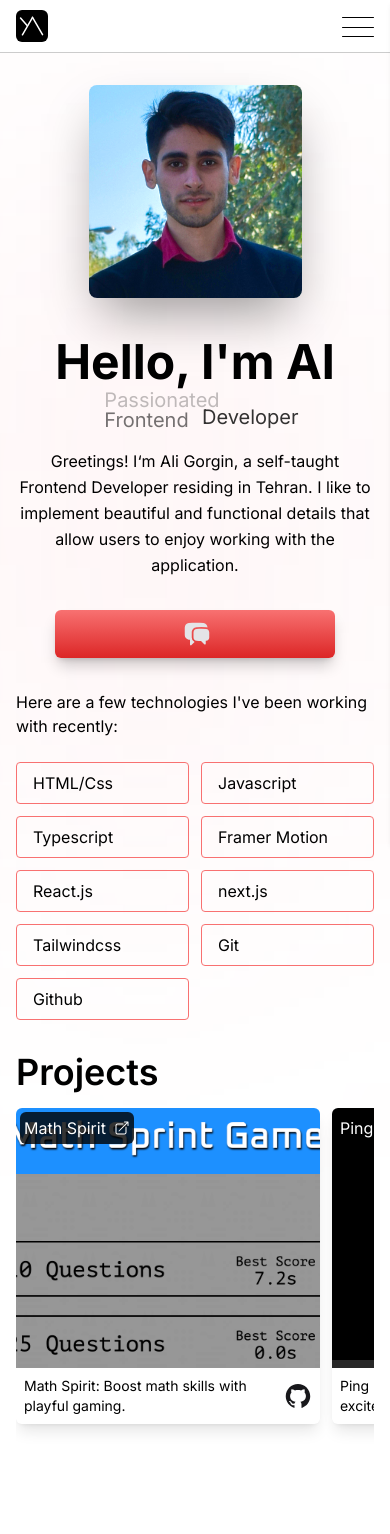
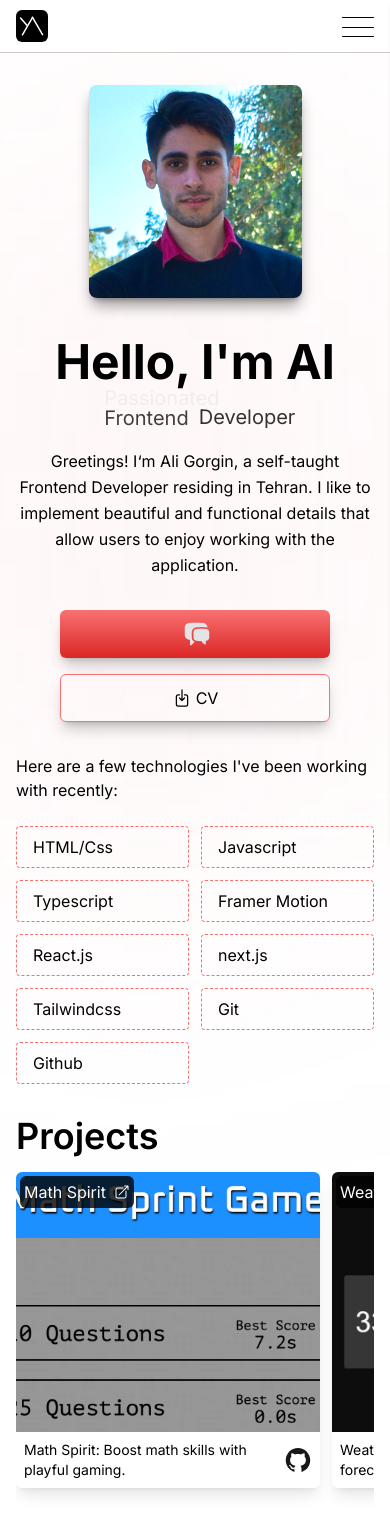
Before and after one commit to aligorgin/frontendali, a Next.js app: page / in a window 390 px wide. Before the commit the page ends 1472 px from the top, so only its background shows below. Built offline with nearby package versions, Linux system fonts and the light colour scheme.

Commit message:
added a new goodies

```diff
--- a/src/app/globals.css
+++ b/src/app/globals.css
@@ -6,15 +6,15 @@
 	.shimmer {
 		background: linear-gradient(
 			90deg,
-			#eeeeee 0%,
-			#eeeeee 35%,
-			#dddddd 45%,
-			#dddddd 55%,
-			#eeeeee 65%,
-			#eeeeee 100%
+			#9E9E9E 0%,
+			#9E9E9E 35%,
+			#8A8A8A 45%,
+			#8A8A8A 55%,
+			#9E9E9E 65%,
+			#9E9E9E 100%
 		);
 		background-size: 400%;
-		animation: loading 1s infinite;
+		animation: loading 1.5s infinite;
 	}
 
 	@keyframes loading {
--- a/src/app/goodies/fliping-card/page.tsx
+++ b/src/app/goodies/fliping-card/page.tsx
@@ -12,8 +12,8 @@ export default function page() {
 							<div className="flex flex-col space-y-2 rounded-bl-md rounded-br-md bg-white p-4 text-black">
 								<p className="text-lg font-semibold">Card Flip</p>
 								<p>
-									Some quick example text to build on the card title and make up
-									the bulk of the card&apos;s content.
+									Lorem ipsum dolor sit amet consectetur adipisicing elit. Fugiat
+									numquam eligendi, nihil eum quas
 								</p>
 								{/* <div className="w-fit rounded-md bg-blue-700 px-4 py-2 text-white">
 									Go somewhere
@@ -36,8 +36,8 @@ export default function page() {
 							</div>
 							<div className="flex flex-col space-y-2 p-4">
 								<p>
-									Some quick example text to build on the card title and make up
-									the bulk of the card&apos;s content.
+									Lorem ipsum dolor sit amet consectetur adipisicing elit. Fugiat
+									numquam eligendi, nihil eum quas
 								</p>
 								<div className="flex space-x-6">
 									<p className="cursor-pointer text-blue-700 hover:underline">
@@ -52,7 +52,7 @@ export default function page() {
 					</div>
 				</div>
 			</div>
-			<div className="fixed bottom-4 rounded-md bg-red-400 p-2 mx-4 text-center md:hidden">
+			<div className="fixed bottom-4 mx-4 rounded-md bg-red-400 p-2 text-center md:hidden">
 				<p>
 					To view the hover effect animation of the card, please check it out on a
 					desktop.
--- a/src/app/goodies/page.tsx
+++ b/src/app/goodies/page.tsx
@@ -4,6 +4,27 @@ import { motion } from 'framer-motion';
 import Goodies from '../../containers/components/Goodies';
 
 export default function Page() {
+	const items = [
+		{
+			href: '/fliping-card',
+			src: '/flipingCard.png',
+			alt: 'fliping Card',
+			name: 'fliping Card'
+		},
+		{
+			href: '/animated-items',
+			src: '/AnimatedItems.png',
+			alt: 'Animated Items',
+			name: 'Animated ITems'
+		},
+		{
+			href: '/carousel-slider',
+			src: '/slider.png',
+			alt: 'carousel slider',
+			name: 'Carousel Slider'
+		}
+	];
+
 	return (
 		<motion.div
 			initial={{ x: 0, y: -50, opacity: 0 }}
@@ -12,18 +33,17 @@ export default function Page() {
 			className="px-4 pt-8 md:px-0"
 		>
 			<div className="grid grid-cols-1 gap-8 sm:grid-cols-2">
-				<Goodies
-					href="/fliping-card"
-					src="/flipingCard.png"
-					alt="fliping Card"
-					name="Fliping Card"
-				/>
-				<Goodies
-					href="/animated-items"
-					src="/AnimatedItems.png"
-					alt="Animated Items"
-					name="Animated ITems"
-				/>
+				{items.map((item, index) => {
+					return (
+						<Goodies
+							key={index}
+							alt={item.alt}
+							href={item.href}
+							name={item.name}
+							src={item.src}
+						/>
+					);
+				})}
 			</div>
 		</motion.div>
 	);
--- a/src/app/temp/page.tsx
+++ b/src/app/temp/page.tsx
@@ -10,7 +10,7 @@ import TicTacToe from '../../containers/practice/TicTacToe';
 export default function Page() {
 	return (
 		<div className="flex min-h-screen items-center justify-center">
-			<TicTacToe />
+			<Slides />
 		</div>
 	);
 }
--- a/src/containers/Header.tsx
+++ b/src/containers/Header.tsx
@@ -3,6 +3,7 @@
 import Image from 'next/image';
 import useDelayedText from '../utils/useDelayedText';
 import clsx from 'clsx';
+import { ArrowDownOnSquareIcon } from '@heroicons/react/24/outline';
 import { ChatBubbleLeftRightIcon } from '@heroicons/react/24/solid';
 import { useContext, useEffect, useState } from 'react';
 import { ModelContext } from '../providers/ModalContext';
@@ -12,7 +13,12 @@ import { motion } from 'framer-motion';
 export default function Header() {
 	const [index, setIndex] = useState(0);
 	const { setOpen, isOpen } = useContext(ModelContext);
+	const [loaded, setLoaded] = useState(true);
 	const text = useDelayedText("ello, I'm Ali", 500);
+
+	const handleImageLoad = () => {
+		setLoaded(false);
+	};
 
 	// this interference with nav hambur menu!
 	useEffect(() => {
@@ -71,20 +77,22 @@ export default function Header() {
 					<div className="absolute left-1/2 top-1/3 -z-50 h-[500px] w-[100px] bg-gradient-to-tr  blur-[200px] dark:from-blue-400/30 dark:to-cyan-400/30 sm:hidden" />
 				</div>
 				<div className="relative mb-10 ml-0 h-[213px] w-[213px] flex-shrink-0 sm:mb-0 sm:ml-16 sm:h-[146px] sm:w-[146px]">
+					{loaded && <div className="shimmer h-full w-full" />}
 					<Image
 						src={'/avatar.jpg'}
 						fill
-						className="rounded-lg object-cover shadow-2xl shadow-black/40 brightness-110 dark:shadow-slate-500/20 "
+						className="rounded-lg object-cover shadow-lg shadow-black/40 brightness-125 dark:shadow-2xl dark:shadow-slate-500/20 dark:brightness-105 "
 						sizes="(max-width: 768px) 100vw, (max-width: 1200px) 50vw, 33vw"
 						alt={'Ali Gorgin'}
 						priority
+						onLoad={handleImageLoad}
 					/>
 				</div>
 			</div>
-			<div className="flex flex-col items-center justify-center pt-8 sm:flex-row sm:justify-start">
+			<div className="flex flex-col items-center justify-center space-x-0 space-y-4 pt-8 sm:flex-row sm:justify-start sm:space-x-4 sm:space-y-0">
 				<button
 					className={clsx(
-						'flex h-[48px] w-[280px] items-center justify-center rounded-md text-white shadow-lg shadow-black/20 transition-all duration-200 active:scale-95 dark:shadow-white/10 sm:h-[40px] sm:w-[170px] sm:hover:-translate-y-[2px] sm:active:translate-y-0',
+						'flex h-[48px] w-[270px] items-center justify-center rounded-md text-white shadow-lg shadow-black/20 transition-all duration-200 active:scale-95 active:shadow-sm dark:shadow-white/10 sm:h-[40px] sm:w-[170px] sm:hover:-translate-y-[2px] sm:active:translate-y-0',
 						'bg-gradient-to-t from-red-600 to-red-400 dark:bg-gradient-to-t dark:from-blue-600 dark:to-blue-400'
 					)}
 					onClick={() => setOpen(true)}
@@ -93,6 +101,17 @@ export default function Header() {
 						<ChatBubbleLeftRightIcon className="w-7 text-zinc-200" />
 					</span>
 				</button>
+				<a
+					target={'_blank'}
+					rel={'noreferrer'}
+					href="https://resume1.storage.iran.liara.space/Aligg.pdf"
+					className="flex h-[48px] w-[270px] items-center justify-center rounded-md border border-red-400 shadow-lg shadow-black/20 transition-all duration-200 active:scale-95 active:shadow-sm dark:border-blue-400 dark:shadow-white/10 sm:h-[40px] sm:w-[170px] sm:hover:-translate-y-[2px] sm:active:translate-y-0 "
+				>
+					<span className="flex items-center justify-center space-x-1">
+						<ArrowDownOnSquareIcon className="w-5 " />
+						<span>CV</span>
+					</span>
+				</a>
 			</div>
 		</motion.header>
 	);
--- a/src/containers/ITechs.tsx
+++ b/src/containers/ITechs.tsx
@@ -26,7 +26,7 @@ export default function ITechs() {
 			<div className="mt-6 grid grid-cols-2 gap-3 md:grid-cols-3">
 				{techNames.map((name, index) => (
 					<div
-						className="rounded border-[0.5px] border-red-400 px-4 py-2 transition hover:scale-105 dark:border-blue-400"
+						className="rounded border-[0.5px] border-dashed border-red-400 px-4 py-2 transition hover:scale-105 dark:border-blue-400"
 						key={index}
 					>
 						{name.name}
--- a/src/containers/Projects.tsx
+++ b/src/containers/Projects.tsx
@@ -7,6 +7,49 @@ import { motion } from 'framer-motion';
 
 export default function Projects() {
 	const [mounted, setMounted] = useState(false);
+
+	const items = [
+		{
+			alt: 'Math spirit game',
+			desc: 'Math Spirit: Boost math skills with playful gaming.',
+			iconSrc: 'https://github.com/aligorgin/MathSprintGame',
+			imageSrc: '/math-spirit.png',
+			websiteSrc: 'https://aligorgin.github.io/MathSprintGame/',
+			name: 'Math Spirit'
+		},
+		{
+			alt: 'Weather Forecast',
+			desc: 'Weather App: Stay informed about the forecast. ',
+			iconSrc: 'https://github.com/aligorgin/weatherS',
+			imageSrc: '/weather.png',
+			websiteSrc: 'https://weather-s3.vercel.app/',
+			name: 'Weather Forecast'
+		},
+		{
+			alt: 'Rock Paper Scissors game',
+			desc: 'Rock-Paper-Scissors: Playful Hand Gesture Game',
+			iconSrc: 'https://github.com/aligorgin/spockRockGame',
+			imageSrc: '/rock.png',
+			websiteSrc: 'https://aligorgin.github.io/spockRockGame/',
+			name: 'Rock Paper Scissors'
+		},
+		{
+			alt: 'outdoors tours',
+			desc: 'Outdoor Tours Template: Book Adventures Today!',
+			iconSrc: 'https://github.com/aligorgin/natours',
+			imageSrc: '/outdoors.png',
+			websiteSrc: 'https://natours-henna.vercel.app/',
+			name: 'Rock Paper Scissors'
+		},
+		{
+			alt: 'Paint clone',
+			desc: 'Paint Clone: Unleash Your Creativity!',
+			iconSrc: 'https://github.com/aligorgin/paintClone',
+			imageSrc: '/paint-clone.png',
+			websiteSrc: 'https://aligorgin.github.io/paintClone/',
+			name: 'Paint Clone'
+		}
+	];
 
 	useEffect(() => {
 		setMounted(true);
@@ -30,54 +73,19 @@ export default function Projects() {
 					horizontal={true}
 					className={'relative flex w-full space-x-3'}
 				>
-					<ImageCard
-						alt="Math spirit game"
-						desc="Math Spirit: Boost math skills with playful gaming."
-						iconSrc="https://github.com/aligorgin/MathSprintGame"
-						imageSrc="/math-spirit.png"
-						websiteSrc="https://aligorgin.github.io/MathSprintGame/"
-						name="Math Spirit"
-					/>
-					<ImageCard
-						alt="Ping-Pong game"
-						desc="Ping Pong: Timeless table tennis excitement!"
-						iconSrc="https://github.com/aligorgin/pong"
-						imageSrc="/ping-pong.png"
-						websiteSrc="https://aligorgin.github.io/pong/"
-						name="Ping-Pong"
-					/>
-					<ImageCard
-						alt="Weather Forecast"
-						desc="Weather App: Stay informed about the forecast."
-						iconSrc="https://github.com/aligorgin/weatherS"
-						imageSrc="/weather.png"
-						websiteSrc="https://weather-s3.vercel.app/"
-						name="Weather Forecast"
-					/>
-					<ImageCard
-						alt="Rock Paper Scissors game"
-						desc="Rock-Paper-Scissors: Playful Hand Gesture Game"
-						iconSrc="https://github.com/aligorgin/spockRockGame"
-						imageSrc="/rock.png"
-						websiteSrc="https://aligorgin.github.io/spockRockGame/"
-						name="Rock Paper Scissors"
-					/>
-					<ImageCard
-						alt="outdoors tours"
-						desc="Outdoor Tours Template: Book Adventures Today!"
-						iconSrc="https://github.com/aligorgin/natours"
-						imageSrc="/outdoors.png"
-						websiteSrc="https://natours-henna.vercel.app/"
-						name="Rock Paper Scissors"
-					/>
-					<ImageCard
-						alt="Paint clone"
-						desc="Paint Clone: Unleash Your Creativity!"
-						iconSrc="https://github.com/aligorgin/paintClone "
-						imageSrc="/paint-clone.png"
-						websiteSrc="https://aligorgin.github.io/paintClone/"
-						name="Paint Clone"
-					/>
+					{items.map((item, index) => {
+						return (
+							<ImageCard
+								name={item.name}
+								alt={item.alt}
+								key={index}
+								desc={item.desc}
+								iconSrc={item.iconSrc}
+								imageSrc={item.imageSrc}
+								websiteSrc={item.websiteSrc}
+							/>
+						);
+					})}
 				</ScrollContainer>
 			</div>
 		</motion.section>
--- a/src/containers/components/Goodies.tsx
+++ b/src/containers/components/Goodies.tsx
@@ -29,7 +29,7 @@ export default function Goodies({ src, alt, name, href }: Props) {
 				priority
 				onLoad={handleImageLoad}
 			/>
-			<div className="absolute  -bottom-1 w-full rounded-bl-md rounded-br-md bg-white/60 px-4 pb-2 pt-1 dark:bg-white/30 ">
+			<div className="absolute backdrop-blur-sm  -bottom-1 w-full rounded-bl-md rounded-br-md bg-white/60 px-4 pb-2 pt-1 dark:bg-white/30 ">
 				{name}
 			</div>
 		</Link>
```
Also changed, not shown: src/app/goodies/carousel-slider/page.tsx (renamed from src/containers/practice/CarouselSlider.tsx, +9 -4 lines), public/slider.png (added).
